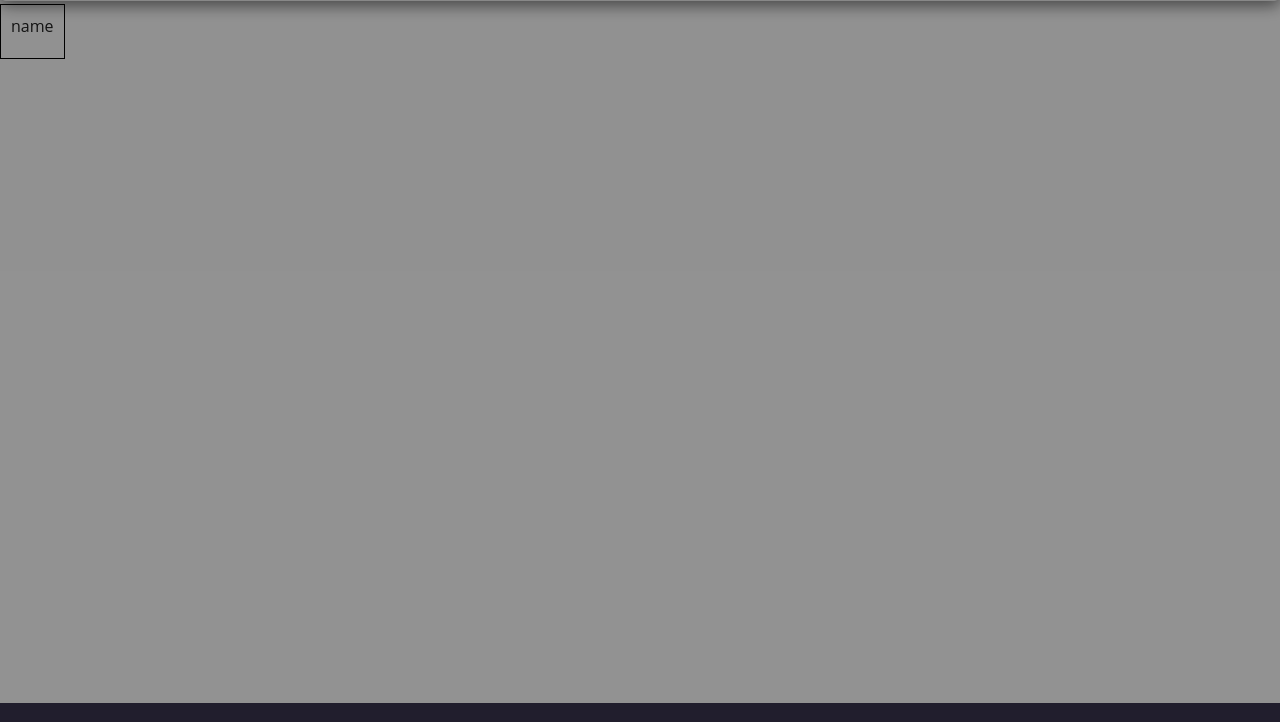
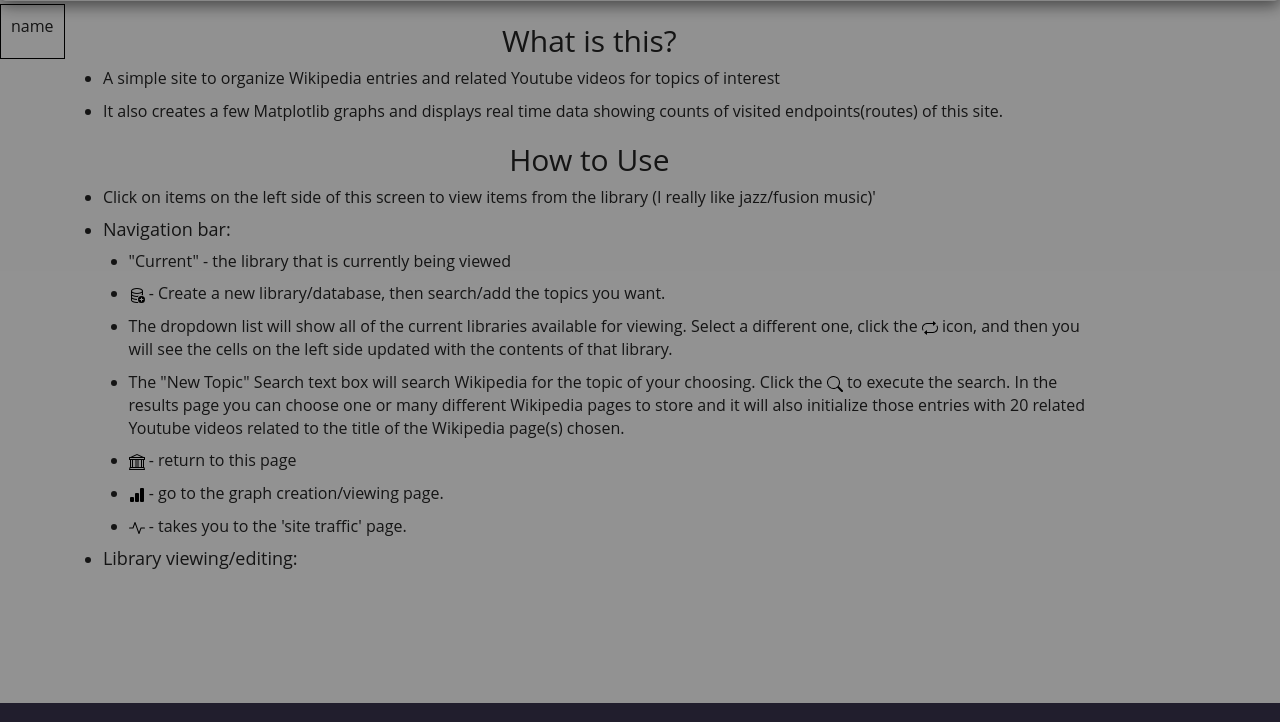
Before and after one commit to JackManu/portfolio, a Python web app: template templates/wiki_search.html in a window 1280 px wide. Shown: the part 238-960 px from the top of the page. Run offline with Jinja, Linux system fonts and the light colour scheme; the template is opened without the code that fills it: most values are stand-ins (such as "Sample title", 1, 10 or a date in 2020); some libraries are stand-ins or nearby versions.

Commit message:
added 'how to' section on wiki_search.html

```diff
--- a/templates/wiki_search.html
+++ b/templates/wiki_search.html
@@ -29,6 +29,60 @@
     <div style="width:80vw">
         <h6 style="text-align:center"><b>Library Home</b></h6>
         <h2 id="loading" style="display:none;text-align:center;justify-content:center;vertical-align:middle">Loading...</h2>
+        <div id="how_to" style="margin-bottom:5vh;display:block;text-align:center;height:60vh;overflow-y:scroll">
+            <h2>What is this?</h2>
+            <ol style="list-style-type:disc !important;padding-left:2vw !important;text-align:left">
+                <li>
+                    <p>A simple site to organize Wikipedia entries and related Youtube videos for topics of interest</p>
+                </li>
+                <li>
+                    <p>It also creates a few Matplotlib graphs and displays real time data showing counts of visited endpoints(routes) of this site.</p>
+                </li>
+            </ol>
+            <h2>How to Use</h2>
+            <ol style="list-style-type:disc !important;padding-left:2vw !important;text-align:left">
+                <li>
+                    Click on items on the left side of this screen to view items from the library (I really like jazz/fusion music)'
+                </li>
+                <li>
+                    <h4>Navigation bar:</h4>
+                    <ol style="list-style-type:disc !important;padding-left:2vw !important;text-align:left">
+                        <li>
+                            <p>"Current" - the library that is currently being viewed</p>
+                        </li>
+                        <li>
+                            <p><img src="static/assets/add_library.svg" alt="Create new Library"> - Create a new library/database, then search/add the topics you want.</p>
+                        </li>
+                        <li>
+                            <p>The dropdown list will show all of the current libraries available for viewing.  Select a different one, click the <img src="static/assets/switch.svg" alt="Switch Library"> icon, and then you will see the cells on the left side updated with the contents of that library.</p>
+                        </li>
+                        <li>
+                            <p>The "New Topic" Search text box will search Wikipedia for the topic of your choosing. Click the <img src="static/assets/search.svg" alt="Wikipedia Search"> to execute the search.  In the results page you can choose one or many different Wikipedia pages to store and it will also initialize those entries with 20 related Youtube videos related to the title of the Wikipedia page(s) chosen.</p>
+                        </li>
+                        <li>
+                            <p><img src="static/assets/library.svg" alt="Library Home"> - return to this page</p>
+                        </li>
+                        <li>
+                            <p><img src="static/assets/graph.svg" alt="Graph page"> - go to the graph creation/viewing page.</p>
+                        </li>
+                        <li>
+                            <p><img src="static/assets/site_traffic.svg" alt="Site Traffic"> - takes you to the 'site traffic' page.</p>
+                        </li>
+                    </ol>
+                </li>
+                <li>
+                    <h4>Library viewing/editing:</h4>
+                    <ol style="list-style-type:disc !important;padding-left:2vw !important;text-align:left">
+                        <li>
+                            <p>You can add and delete entries by using the <img src="static/assets/delete.png" alt="Delete" height=20> and <img src="static/assets/add.png" alt="Add" height=20> icons.</p>
+                        </li>
+                        <li>
+                            <p>The view clicks are saved and will show up in the graphs.</p>
+                        </li>
+                    </ol>
+                </li>
+            </ol>
+        </div>
         <div id="view_topic"></div>
     </div>
     {% endif %}
@@ -81,6 +135,7 @@
         function getTopicData(topic) {
             if (document.getElementById('view_topic')) {
                 document.getElementById('view_topic').style.display = 'none';
+                document.getElementById('how_to').style.display = 'none';
             }
             document.getElementById('loading').style.display = 'block';
             fetch('/view_topic?topic=' + topic)
```
Also changed, not shown: DB/site.db.
